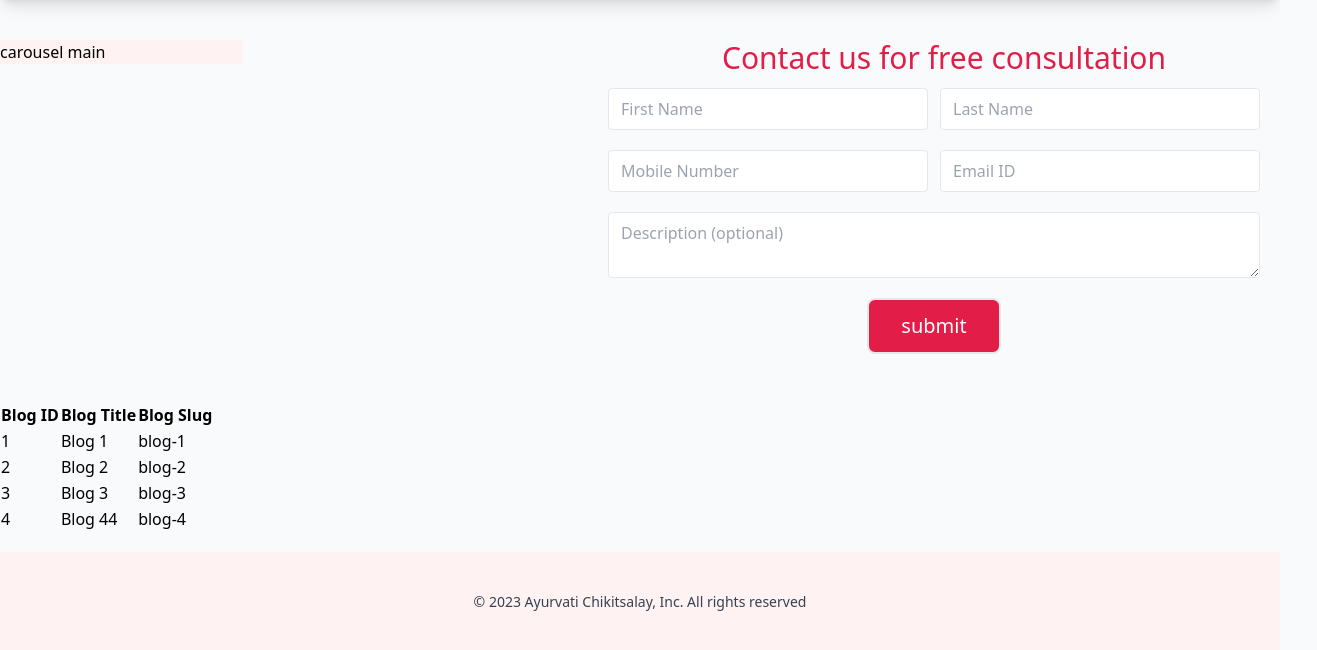
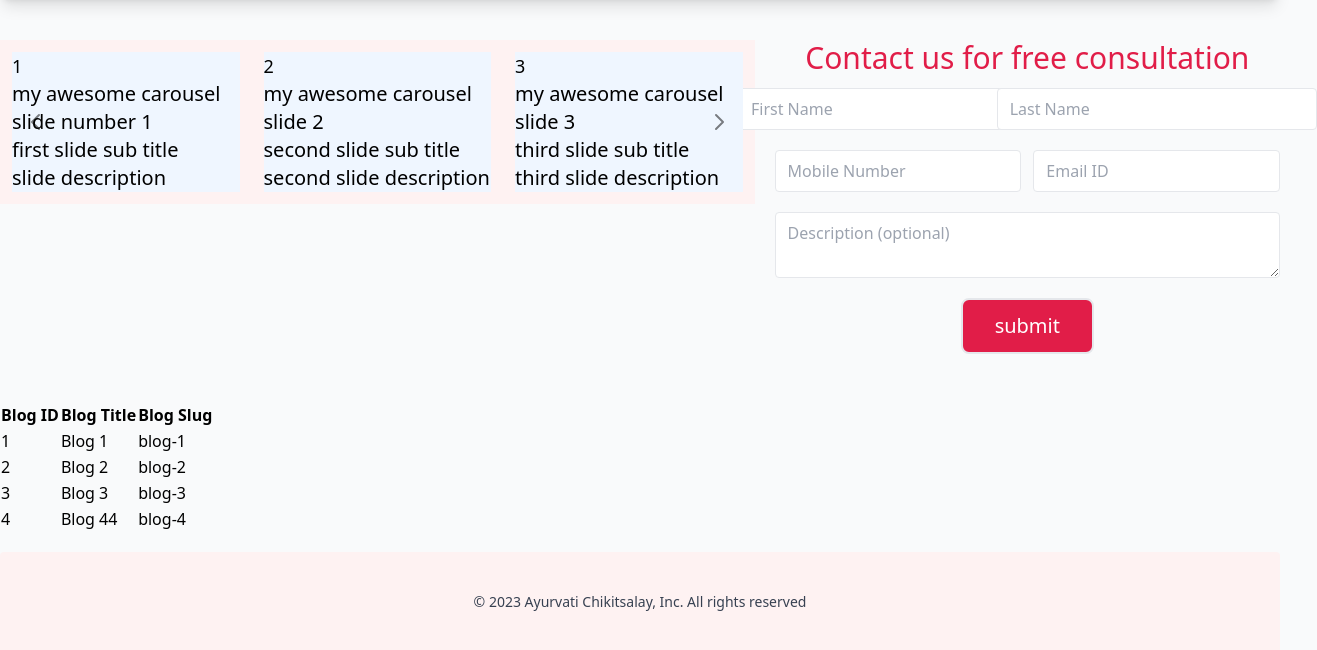
Before and after one commit to ayurvati-chikitsalay/ayurvati_2.0, a plain HTML site: page index.html in a window 1280 px wide. Shown: the part 114-764 px from the top of the page, 1317 px wide, since content can reach past the window. Drawn offline with Linux system fonts and the light colour scheme.

Commit message:
carousel WIP

```diff
--- a/index.html
+++ b/index.html
@@ -55,23 +55,55 @@
         <div class="hidden md:flex flex-row justify-between my-10 gap-5">
             <div id="whats_new" class="col-4">
                 <div id="carousel" class="container mx-auto bg-red-50">
-                <section class="">
-                    <div class="grid gap-8 lg:grid-cols-2">
-                        <div class="relative">
-                            <p>carousel main</p>
-                        </div>
+                <div class="relative">
+                    <div id="carousel_container" class="carousel flex overflow-hidden">
+            <div class="w-full h-full bg-blue-50 m-3">
+                <div class="flex flex-col">
+                    <p class="text-lg">1</p>
+                    <p class="text-xl">my awesome carousel slide number 1</p>
+                    <p class="text-xl">first slide sub title</p>
+                    <p class="text-xl">slide description</p>
+                </div>
+            </div>            <div class="w-full h-full bg-blue-50 m-3">
+                <div class="flex flex-col">
+                    <p class="text-lg">2</p>
+                    <p class="text-xl">my awesome carousel slide 2</p>
+                    <p class="text-xl">second slide sub title</p>
+                    <p class="text-xl">second slide description</p>
+                </div>
+            </div>            <div class="w-full h-full bg-blue-50 m-3">
+                <div class="flex flex-col">
+                    <p class="text-lg">3</p>
+                    <p class="text-xl">my awesome carousel slide 3</p>
+                    <p class="text-xl">third slide sub title</p>
+                    <p class="text-xl">third slide description</p>
+                </div>
+            </div>            <button id="carousel_left"
+                            class="animate-pulse left-arrow absolute top-1/2 left-4 transform -translate-y-1/2 hover:bg-gray-200 p-2 rounded-full">
+                            <svg xmlns="http://www.w3.org/2000/svg" class="h-6 w-6" fill="none" viewBox="0 0 24 24"
+                                stroke="currentColor">
+                                <path stroke-linecap="round" stroke-linejoin="round" stroke-width="2" d="M15 19l-7-7 7-7" />
+                            </svg>
+                        </button>
+                        <button id="carousel_right"
+                            class="animate-pulse right-arrow absolute top-1/2 right-4 transform -translate-y-1/2 hover:bg-gray-200 p-2 rounded-full">
+                            <svg xmlns="http://www.w3.org/2000/svg" class="h-6 w-6" fill="none" viewBox="0 0 24 24"
+                                stroke="currentColor">
+                                <path stroke-linecap="round" stroke-linejoin="round" stroke-width="2" d="M9 5l7 7-7 7" />
+                            </svg>
+                        </button>
                     </div>
-                </section>
+                </div>
             </div>        </div>
             <div id="contact_us" class="col-8">
                 <div class="flex flex-col h-full items-center">
                 <p class="text-3xl text-rose-600">Contact us for free consultation</p>
                 <form id="appointment_form">
-                    <div class="grid grid-flow-row-dense gap-x-3 gap-y-5 place-items-center md:grid-cols-2 mr-5 mt-3">
+                    <div class="grid grid-flow-row-dense gap-x-3 gap-y-5 place-items-center md:grid-cols-2 mt-3">
                         <input type="text" value="First Name"
                             class="appearance-none block w-80 text-gray-400 border rounded py-2 px-3 focus:text-black hover:border-pink-700">
                         <input type="text" value="Last Name"
-                            class="appearance-none block w-full text-gray-400 border rounded py-2 px-3 focus:text-black hover:border-pink-700">
+                            class="appearance-none block w-80 text-gray-400 border rounded py-2 px-3 focus:text-black hover:border-pink-700">
                         <input type="text" value="Mobile Number"
                             class="appearance-none block w-full text-gray-400 border rounded py-2 px-3 focus:text-black hover:border-pink-700">
                         <input type="text" value="Email ID"
@@ -85,15 +117,15 @@
             </div>        </div>
         </div>
     </div>    <div id="blogs" class="container mx-auto">
-        <table class="table table-hover table-bordered border-primary">
-            <thead class="table-dark">
+        <table class="table-auto">
+            <thead>
                 <tr>
                     <th scope="col">Blog ID</th>
                     <th scope="col">Blog Title</th>
                     <th scope="col">Blog Slug</th>
                 </tr>
             </thead>
-            <tbody class="table-group-divider">
+            <tbody>
             <tr>
                 <td>1</td>
                 <td>Blog 1</td>
```
Also changed, not shown: static/css/tailwind.css.
